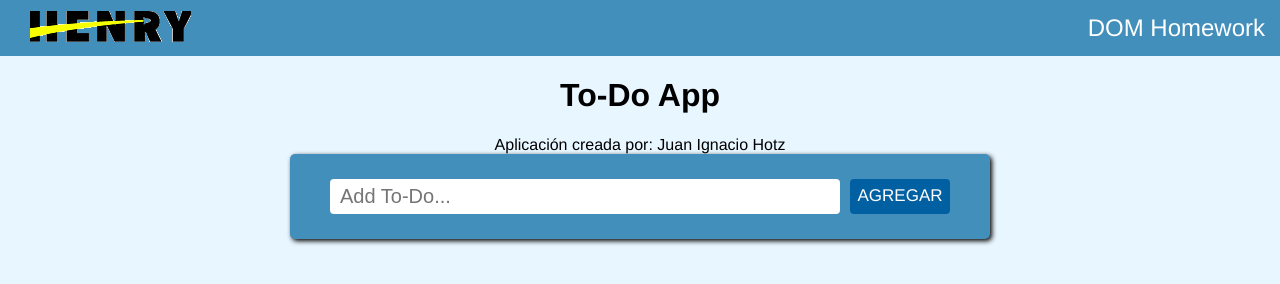
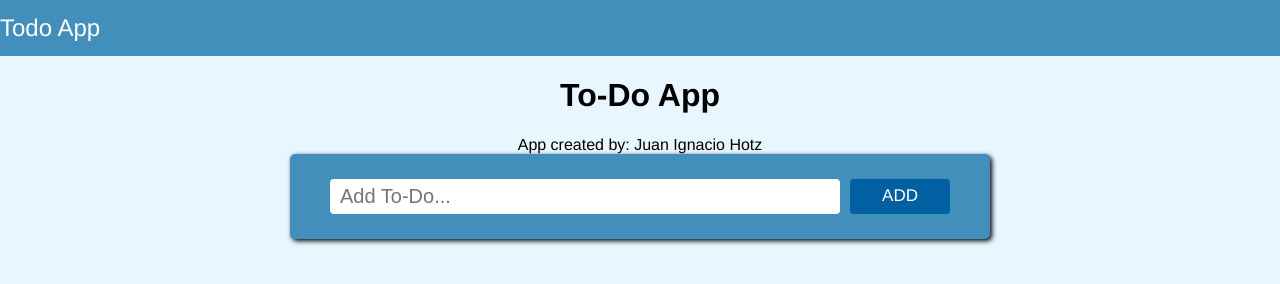
Before and after one commit to NachoHotz/todos, a website: page index.html in a window 1280 px wide. Drawn offline with Linux system fonts and the light colour scheme.

Commit message:
Modify index.html

```diff
--- a/index.html
+++ b/index.html
@@ -1,20 +1,19 @@
 <html>
     <head>
         <meta charset="utf-8">
-        <title>Henry</title>
+        <title>Todo</title>
         <link rel="stylesheet" href="./assets/style.css">
         <script type="text/javascript" src="./DOMhomework.js" async></script>
     </head>
     <body>
         <div id="header">
-            <a href="https://www.soyhenry.com/" target="_blank_"><img src="./assets/henry.png" /></a>
-            <span>DOM Homework</span>
+            <span>Todo App</span>
         </div>
         <h1>To-Do App</h1>
-        <div><span id="createdBy">Aplicación creada por:</span></div>
+        <div><span id="createdBy">App created by:</span></div>
         <div id="container">
             <div id="inputContainer">
-                <input type="text" id="toDoInput" placeholder="Add To-Do..."/><div id="addButton"><span>AGREGAR</span></div>
+                <input type="text" id="toDoInput" placeholder="Add To-Do..."/><div id="addButton"><span>ADD</span></div>
             </div>
             <div id="toDoContainer"></div>
         </div>
```
